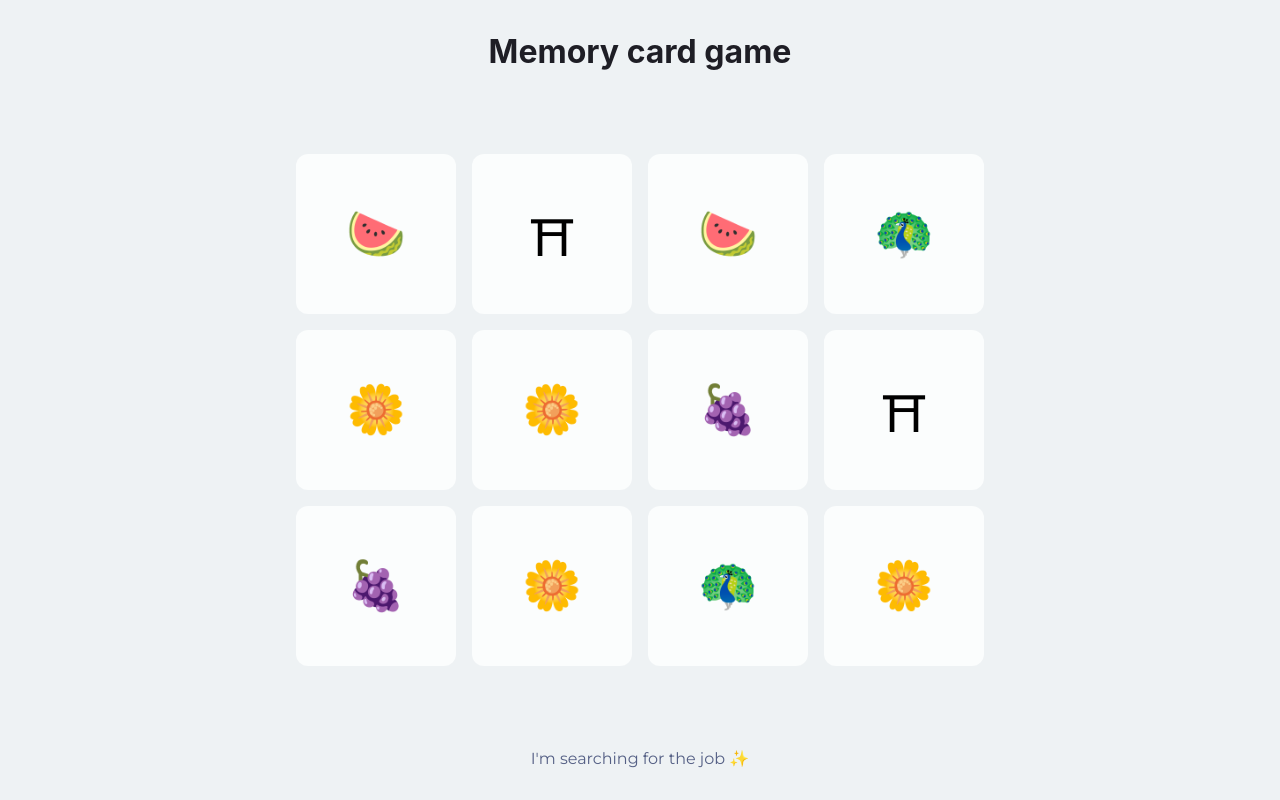
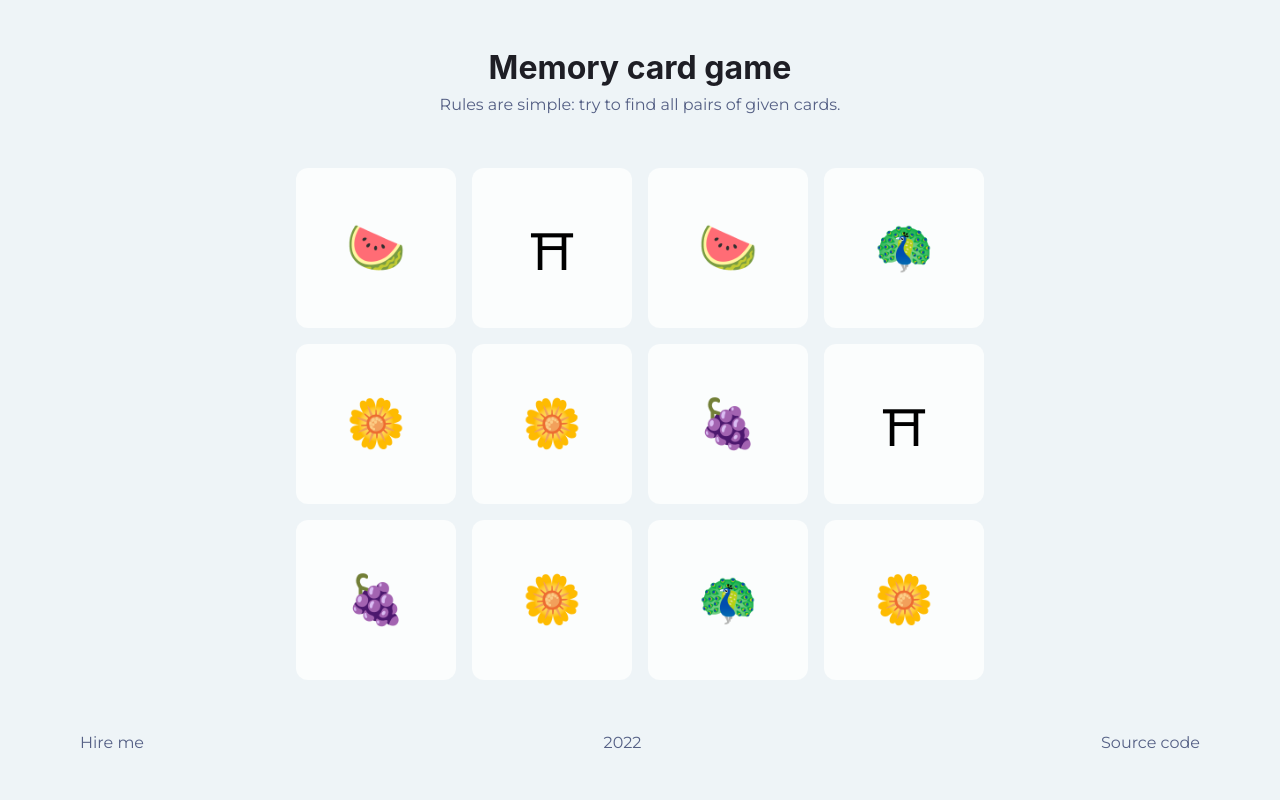
Before and after one commit to sashafromlibertalia/memory-card-game, a React (Create React App) app: page / in a window 1280 px wide. Built offline with nearby package versions, Linux system fonts and the light colour scheme.

Commit message:
feat(UI): added Footer.tsx

```diff
--- a/src/App.tsx
+++ b/src/App.tsx
@@ -7,6 +7,7 @@ function App() {
         <div id="game">
             <section>
                 <h1>Memory card game</h1>
+                <h6>Rules are simple: try to find all pairs of given cards.</h6>
             </section>
             <section id="cards-container">
                 <Field/>
--- a/src/components/Card.tsx
+++ b/src/components/Card.tsx
@@ -3,7 +3,7 @@ import styled from 'styled-components'
 
 const Card = () => {
     const data = ["🌍", "🍉", "⛩", "🦚", "🌼", "🍇"]
-    const [emoji, setEmoji] = useState(data[Math.floor(Math.random() * data.length)])
+    const [emoji] = useState(data[Math.floor(Math.random() * data.length)])
 
     const Wrapper = styled.div`
       background: #fbfdfd;
@@ -18,6 +18,7 @@ const Card = () => {
       text-align: center;
       cursor: pointer;
     `
+
     return (
         <Wrapper>
             {emoji}
--- a/src/components/Field.tsx
+++ b/src/components/Field.tsx
@@ -3,25 +3,22 @@ import styled from "styled-components";
 import Card from "./Card";
 
 const Field = () => {
+    const AmountOfCards: number = 12
+
     const Grid = styled.div`
       display: grid;
       grid-gap: 1rem;
       grid-template-columns: repeat(4, 1fr);
     `
+
+    let container = []
+    for (let i = 0; i < AmountOfCards; i++) {
+        container.push(<Card/>)
+    }
+
     return (
         <Grid>
-            <Card/>
-            <Card/>
-            <Card/>
-            <Card/>
-            <Card/>
-            <Card/>
-            <Card/>
-            <Card/>
-            <Card/>
-            <Card/>
-            <Card/>
-            <Card/>
+            {container}
         </Grid>
     );
 };
--- a/src/components/Footer.tsx
+++ b/src/components/Footer.tsx
@@ -1,10 +1,17 @@
 import React from 'react';
+import styled from "styled-components";
 
 const Footer = () => {
+    const Footer = styled.footer`
+      display: flex;
+      justify-content: space-between;
+    `
     return (
-        <footer>
-            <p style={{fontWeight: 500}}>I'm searching for the job ✨</p>
-        </footer>
+        <Footer>
+            <a href="https://github.com/sashafromlibertalia/CV" target="_blank" rel="noreferrer">Hire me</a>
+            <p>{new Date().getFullYear()}</p>
+            <a href="https://github.com/sashafromlibertalia/memory-card-game" target="_blank" rel="noreferrer">Source code</a>
+        </Footer>
     );
 };
 
--- a/src/index.css
+++ b/src/index.css
@@ -2,13 +2,16 @@
 
 :root {
     --text: #1e1e25;
-    --background: #EEF2F4;
+    --background: #eef4f7;
+    --selection: #2061f3;
+    --secondary: #556085;
 }
 
 ::selection {
     color: var(--background);
-    background: #2061f3;
+    background: var(--selection);
 }
+
 
 * {
     box-sizing: border-box;
@@ -16,19 +19,43 @@
 
 html, body, #root, #game {
     height: 100%;
+    width: 100%;
     margin: 0;
     background: var(--background);
 }
 
-body {
-    padding: 2rem 5rem;
+footer {
+    width: 100%;
 }
 
-p {
+body {
+    padding: 3rem 5rem;
+}
+
+
+p, h5, h6, a {
     font-family: 'Montserrat', sans-serif;
     text-align: center;
     margin: 0;
-    color: #556085;
+    font-weight: normal;
+    color: var(--secondary);
+    font-size: 1rem;
+}
+
+a {
+    color: var(--secondary);
+    text-decoration: none;
+    font-weight: 500;
+    transition: color 200ms ease;
+}
+
+a:hover {
+    color: var(--selection);
+}
+
+
+h5, h6 {
+    margin-top: 0.5rem;
 }
 
 h1 {
@@ -50,4 +77,6 @@ h1 {
 
 #cards-container {
     display: flex;
+    justify-content: center;
+    align-content: center;
 }
```
Also changed, not shown: src/components/LanguageToggle.tsx (deleted, +0 -11 lines).
